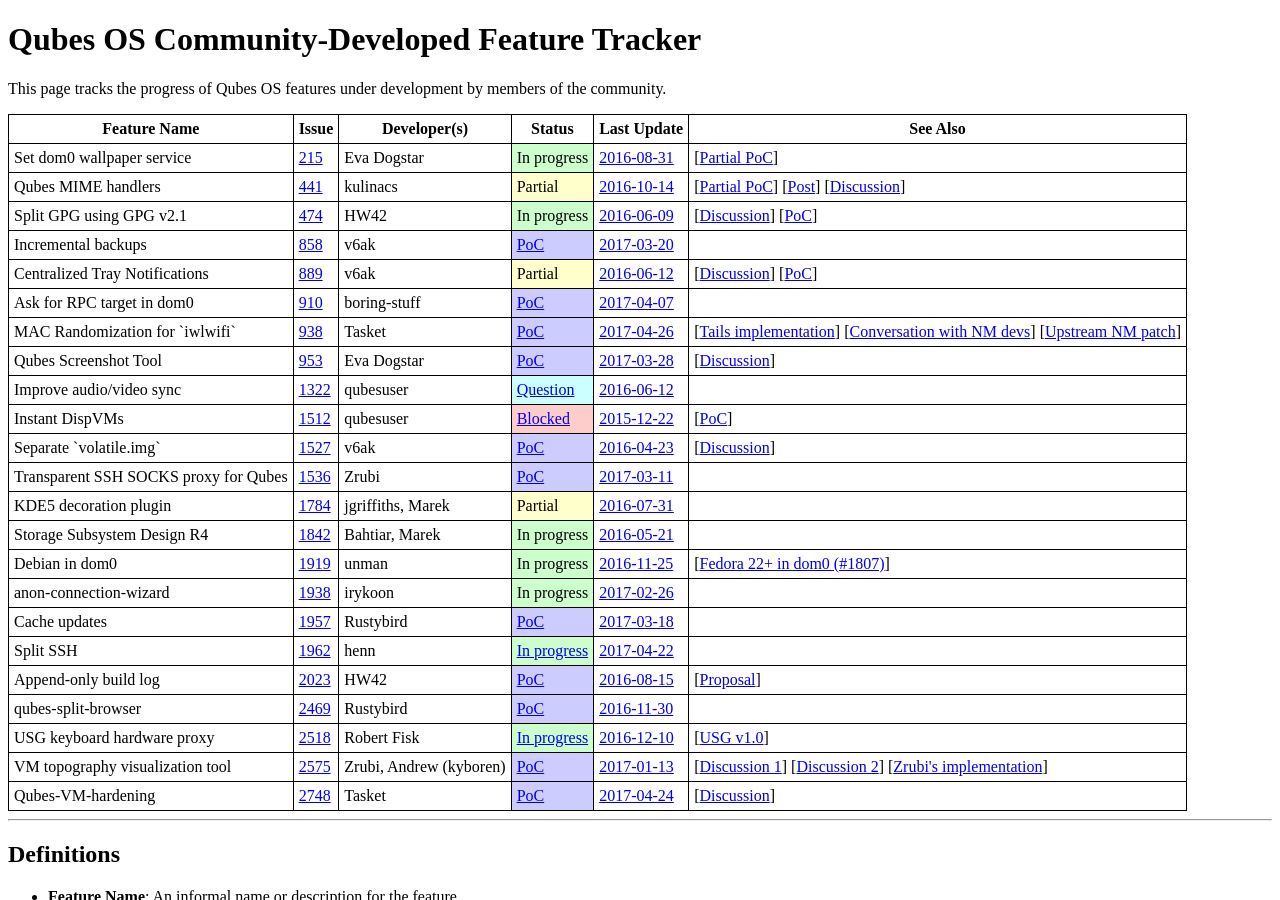
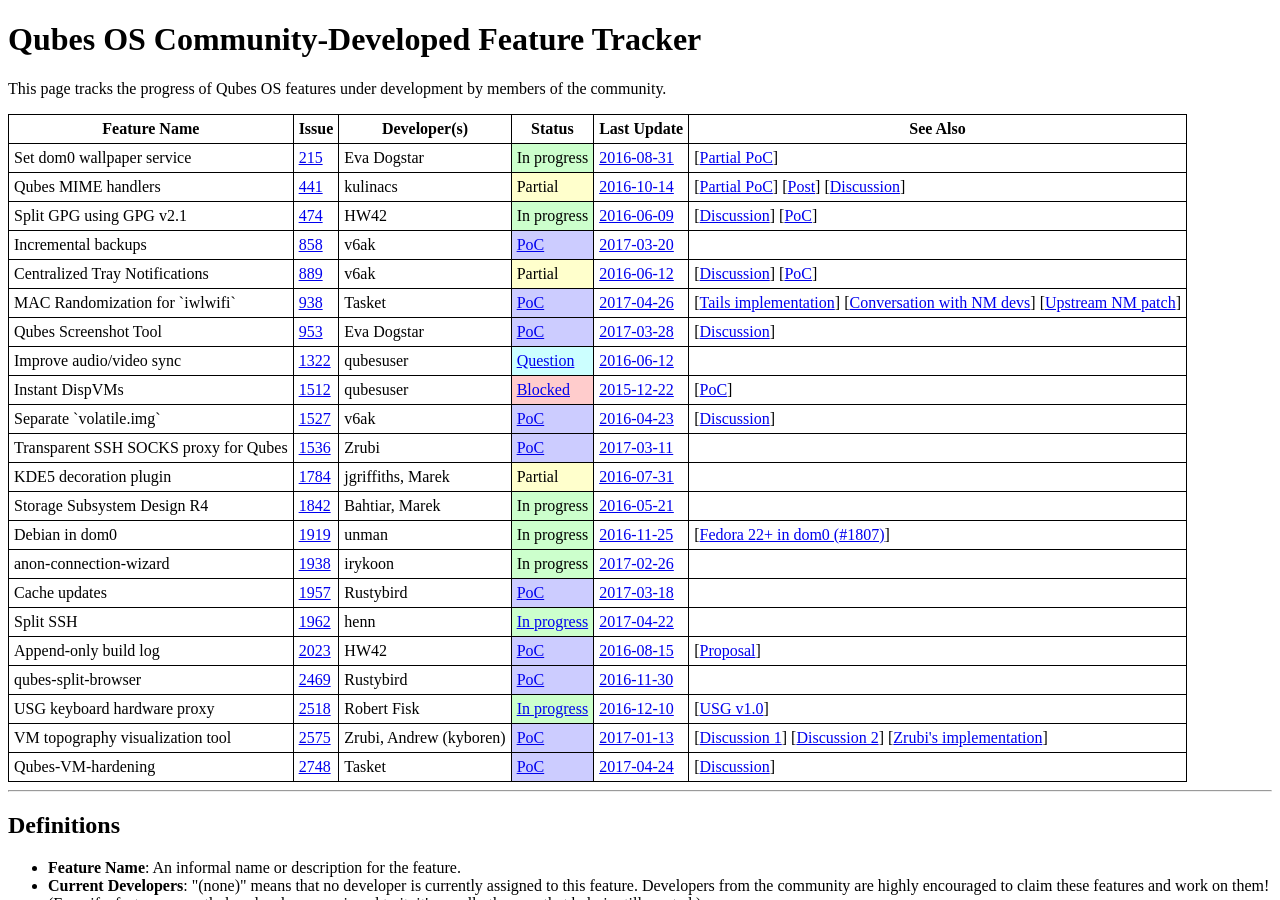
Before and after one commit to QubesOS/qubes-issues, a Jekyll site: the page built from index.md, in a window 1280 px wide and 900 px high. Built offline with Jekyll 4.4.1, drawn with Linux system fonts in a browser that asks for light colours.

Commit message:
Untrack #910 (completed)

```diff
--- a/_data/features.yml
+++ b/_data/features.yml
@@ -76,21 +76,6 @@
     url    : https://groups.google.com/d/topic/qubes-devel/1Lzv9SQCzFc/discussion
   - desc   : PoC
     url    : https://groups.google.com/d/msg/qubes-devel/1Lzv9SQCzFc/4gKx06iKRD4J
-
-- name   : Ask for RPC target in dom0
-  issue  : 910
-  devs   : boring-stuff
-  status :
-    term   : PoC
-    url    : https://github.com/boring-stuff/qubes-core-admin
-  updated:
-    date   : 2017-04-07
-    url    : https://github.com/QubesOS/qubes-issues/issues/910#issuecomment-292565407
-  info   :
-  - desc   :
-    url    :
-  - desc   :
-    url    :
 
 - name   : MAC Randomization for `iwlwifi`
   issue  : 938
```
